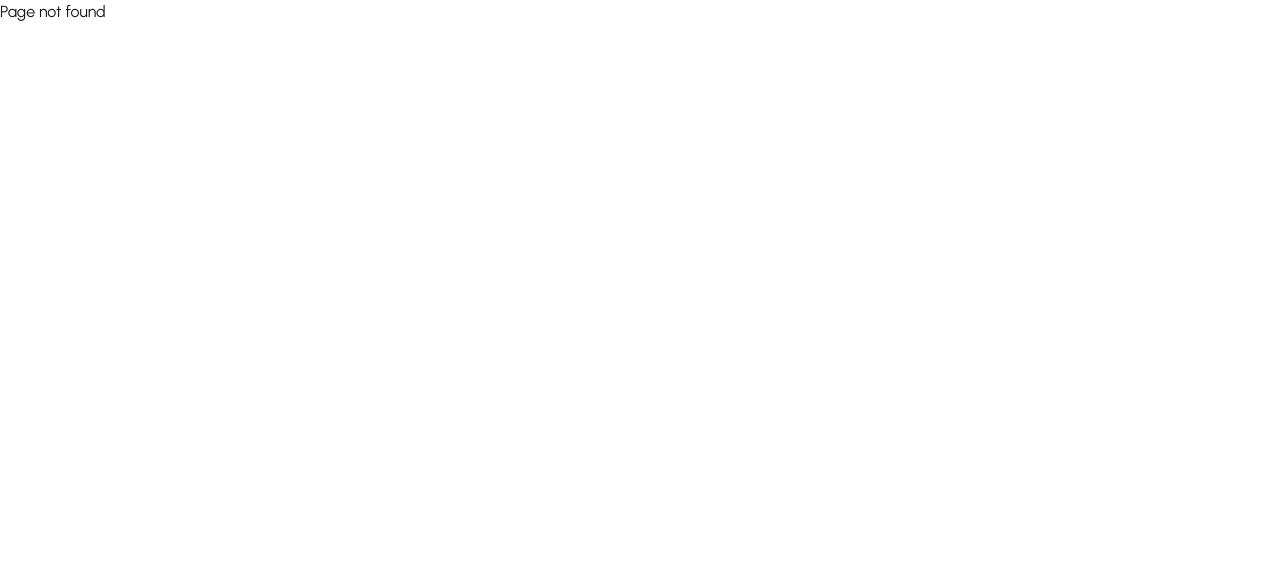
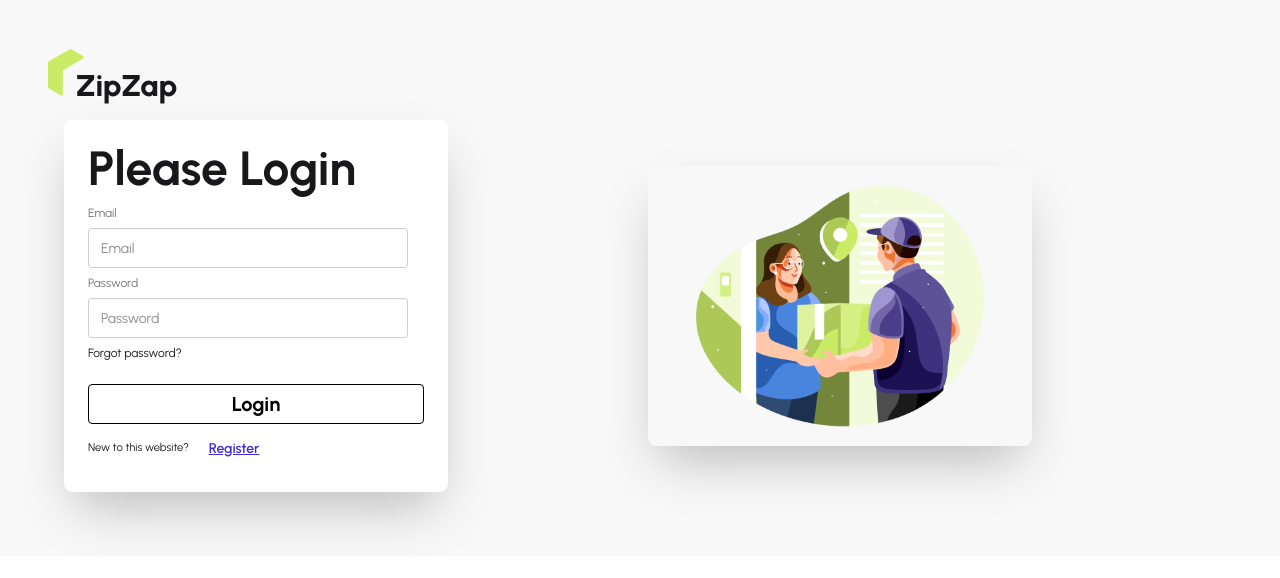
Before and after one commit to FarjanaEti/zipzap-client, a React (Vite) app: page /login in a window 1280 px wide. Before the commit this address had no page. Shown: the top 578 px of the page. Built offline with nearby package versions, Linux system fonts and the light colour scheme.

Commit message:
login register without auth

```diff
--- a/package.json
+++ b/package.json
@@ -12,10 +12,12 @@
   "dependencies": {
     "@tailwindcss/vite": "^4.1.14",
     "aos": "^2.3.4",
+    "firebase": "^12.4.0",
     "hook-form-react": "^3.0.0",
     "react": "^19.1.1",
     "react-dom": "^19.1.1",
     "react-fast-marquee": "^1.6.5",
+    "react-hook-form": "^7.65.0",
     "react-icons": "^5.5.0",
     "react-responsive-carousel": "^3.2.23",
     "react-router": "^7.9.4",
--- /dev/null
+++ b/src/Pages/Authentication/Login.jsx
@@ -0,0 +1,52 @@
+import React from 'react';
+import { useForm } from 'react-hook-form';
+import { Link } from 'react-router';
+
+const Login = () => {
+  const {register, handleSubmit,watch, formState:{errors}}=useForm();
+  const onSubmit=data=>{
+    console.log(data)
+  }
+   console.log(watch("example"))
+  return (
+      <div className="card bg-base-100 w-full max-w-sm shrink-0 shadow-2xl">
+            <div className="card-body">
+                <h1 className="text-5xl font-bold">Please Login</h1>
+                <form onSubmit={handleSubmit(onSubmit)}>
+                    <fieldset className="fieldset">
+
+                        <label className="label">Email</label>
+                        <input
+                            type="email"
+                            {...register('email')}
+                            className="input" placeholder="Email" />
+
+
+                        <label className="label">Password</label>
+                        <input
+                            type="password"
+                            {...register('password', {
+                                required: true,
+                                minLength: 6
+                            })}
+                            className="input" placeholder="Password" />
+                        {
+                            errors.password?.type === 'required' && <p className='text-red-500'>Password is required</p>
+                        }
+                        {
+                            errors.password?.type === 'minLength' && <p className='text-red-500'>Password Must be 6 characters or longer</p>
+                        }
+
+                        <div><a className="link link-hover">Forgot password?</a></div>
+
+                        <button className="btn btn-outline text-xl font-bold text-black mt-4">Login</button>
+                    </fieldset>
+                    <p><small>New to this website? <Link className="btn btn-link" to="/register">Register</Link></small></p>
+                </form>
+              {/* <SocialLogin></SocialLogin> */}
+            </div>
+        </div>
+  );
+};
+
+export default Login;
--- /dev/null
+++ b/src/Pages/Authentication/Register.jsx
@@ -0,0 +1,57 @@
+import React from 'react';
+import { useForm } from 'react-hook-form';
+import { Link } from 'react-router';
+
+
+const Register = () => {
+    const { register, handleSubmit, formState: { errors } } = useForm();
+    //const { createUser } = useAuth();
+
+    const onSubmit = data => {
+        console.log(data);
+//         createUser(data.email, data.password)
+//             .then(result => {
+//                 console.log(result.user)
+//             })
+//             .catch(error => {
+//                 console.error(error);
+//             })
+    }
+
+    return (
+
+        <div className="card bg-base-100 w-full max-w-sm shrink-0 shadow-2xl">
+            <div className="card-body">
+                <h1 className="text-5xl font-bold">Create Account</h1>
+                <form onSubmit={handleSubmit(onSubmit)}>
+                    <fieldset className="fieldset">
+                        {/* email field */}
+                        <label className="label">Email</label>
+                        <input type="email"
+                            {...register('email', { required: true })}
+                            className="input" placeholder="Email" />
+                        {
+                            errors.email?.type === 'required' && <p className='text-red-500'>Email is required</p>
+                        }
+
+                        <label className="label">Password</label>
+                        <input type="password" {...register('password', { required: true, minLength: 6 })} className="input" placeholder="Password" />
+                        {
+                            errors.password?.type === 'required' && <p className='text-red-500'>Password is required</p>
+                        }
+                        {
+                            errors.password?.type === 'minLength' && <p className='text-red-500'>Password must be 6 characters or longer</p>
+                        }
+
+                        <div><a className="link link-hover">Forgot password?</a></div>
+                        <button className="btn btn-outline text-xl font-bold text-black mt-4">Register</button>
+                    </fieldset>
+                    <p><small>Already have an account? <Link className="btn btn-link" to="/login">Login</Link></small></p>
+                </form>
+                {/* <SocialLogin></SocialLogin> */}
+            </div>
+        </div>
+    );
+};
+
+export default Register;
--- a/src/Router/router.jsx
+++ b/src/Router/router.jsx
@@ -2,6 +2,9 @@
 import RootLayout from "../layout/RootLayout";
 import Error from "../Pages/SharedPage/Error";
 import Home from "../Pages/Home/home";
+import AuthLayout from "../layout/AuthLayout";
+import Login from "../Pages/Authentication/Login";
+import Register from "../Pages/Authentication/Register";
 
 export const router = createBrowserRouter([
   {
@@ -15,4 +18,19 @@
              }
      ]
 },
+
+{
+    path:'/',
+    Component:AuthLayout,
+    children:[
+      {
+        path:'/login',
+        Component:Login
+      },
+      {
+        path:'/register',
+        Component:Register
+      }
+    ]
+}
 ]);
```
Also changed, not shown: 1 other file (tests, documents, lock files or other folders).
